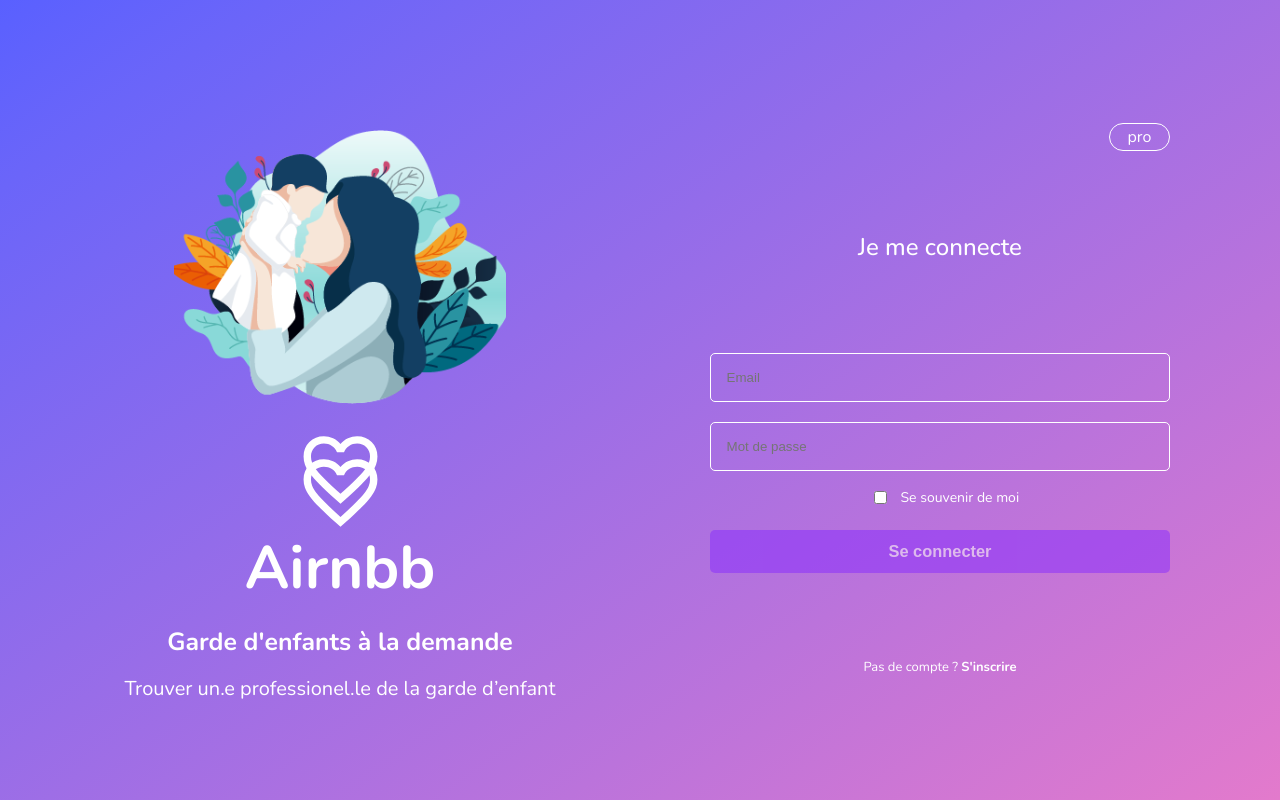
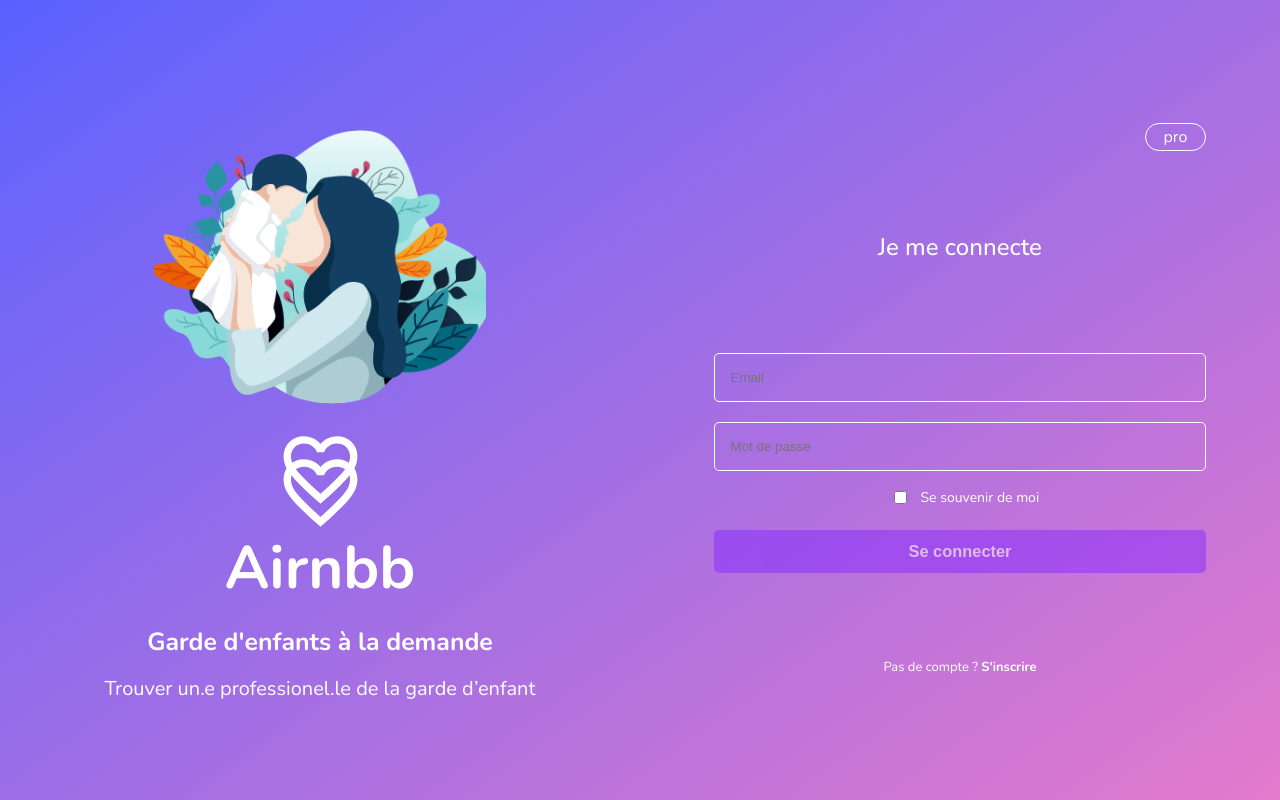
Before and after one commit to Al-lien/airbnnb-solo-project, a React (Vite) app in the folder frontend/: page / in a window 1280 px wide. Built offline with nearby package versions, Linux system fonts and the light colour scheme; no server answers.

Commit message:
minor css changes

```diff
--- a/frontend/src/layouts/styles/IntroLayout.css
+++ b/frontend/src/layouts/styles/IntroLayout.css
@@ -1,5 +1,5 @@
 .container {
-  max-width: 1200px;
+  max-width: 1600px;
   margin-inline: auto;
   display: flex;
   height: 100%;
@@ -75,7 +75,7 @@
 .introLayout .connect h3 {
   font-size: 1.5rem;
   font-weight: 500;
-  padding: 5rem;
+  padding: 5rem 0;
 }
 
 .connect header {
--- a/frontend/src/pages/intro/Login.jsx
+++ b/frontend/src/pages/intro/Login.jsx
@@ -27,9 +27,9 @@ function Login() {
                 </header>
                 <h3>Je me connecte</h3>
                 <form action="">
-                    <input type="email" placeholder="Email" value={email}
+                    <input type="email" placeholder="Email" value={email} required
                         onChange={(e) => handleEmail(e.target.value)} />
-                    <input type="password" placeholder="Mot de passe" value={password} onChange={(e) => setPassword(e.target.value)} />
+                    <input type="password" placeholder="Mot de passe" value={password} required onChange={(e) => setPassword(e.target.value)} />
                     <div className="check"><input type="checkbox" />Se souvenir de moi</div>
                     <button disabled={password && form ? false : true} className={password && form ? "submitButton" : "deadButton"}>Se connecter</button>
                 </form>
```
